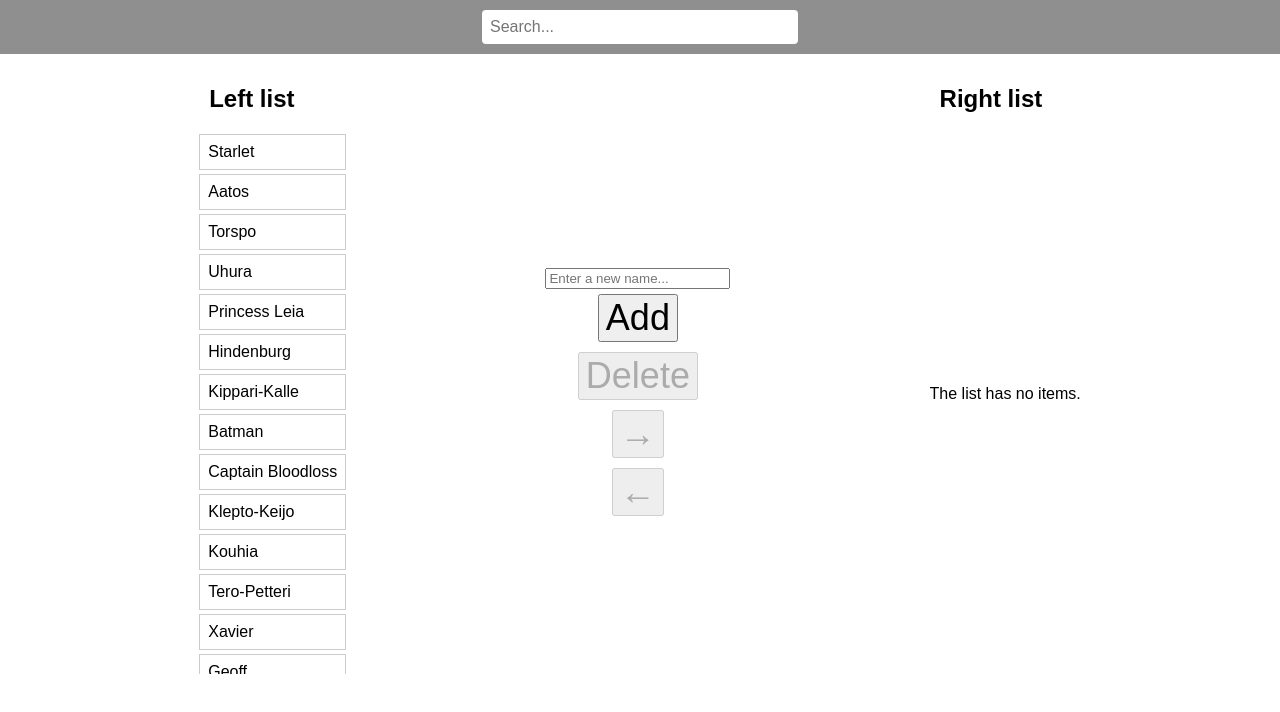
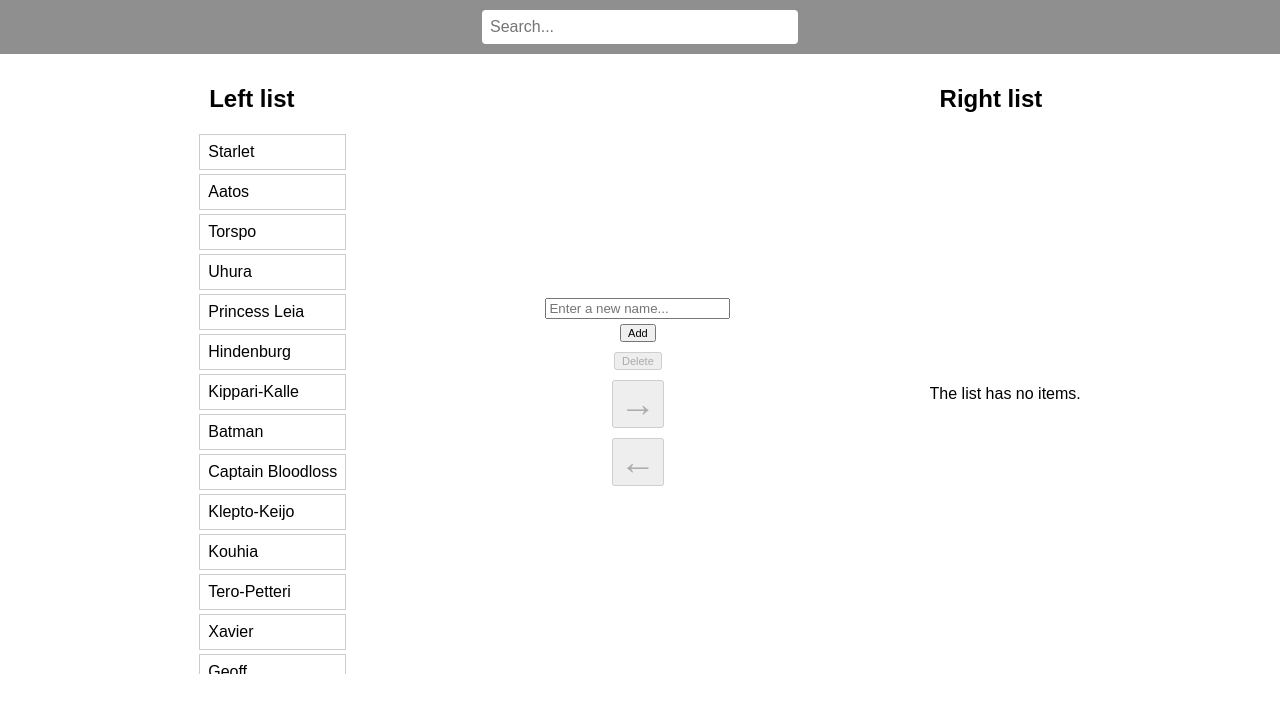
Before and after one commit to marbokEmptomies/listat091123, a React (Vite) app: page / in a window 1280 px wide. Shown: the top 712 px of the page. Built offline with nearby package versions, Linux system fonts and the light colour scheme.

Commit message:
button styling

```diff
--- a/src/App.css
+++ b/src/App.css
@@ -75,6 +75,11 @@ button {
   cursor: pointer;
 }
 
+.add-button {
+  font-size: 11px;
+  cursor: pointer;
+}
+
 h2 {
   position: fixed;
   top: 55px;
```
